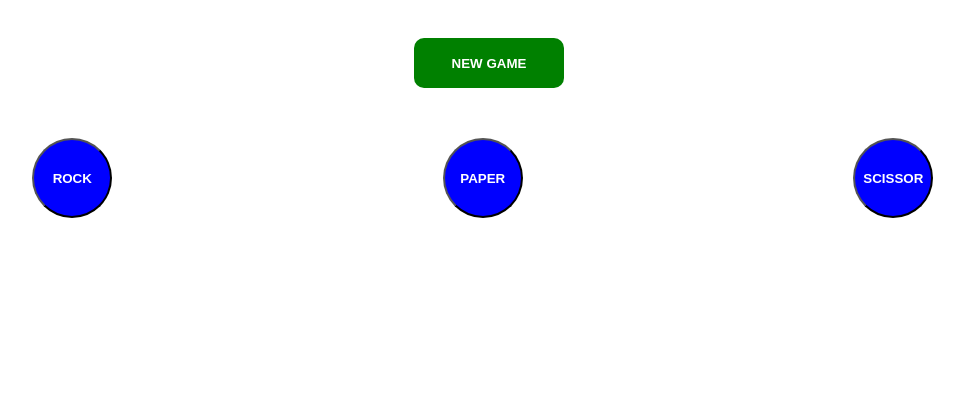
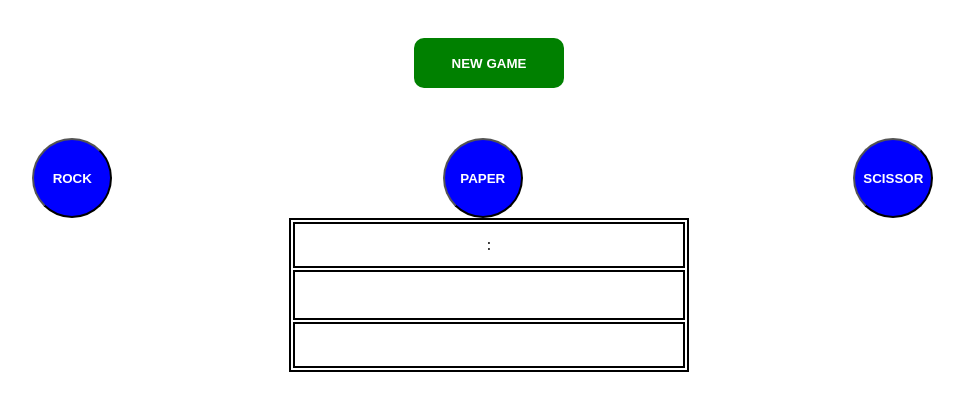
Before and after one commit to MatrajM/gra-KPN, a website: page index.html in a window 1280 px wide. Shown: the whole page, without its empty margins (151-1115 px from the left). Drawn offline with Linux system fonts and the light colour scheme.

Commit message:
modal pt3

```diff
--- a/index.html
+++ b/index.html
@@ -29,16 +29,27 @@
   <div id="score" class="modal">
     <a href="#" class="close">x</a>
     <div class="content">
-      <div id="playerPick"></div> :
-      <div id="comPick"></div>
     </div>
   </div>
 </div>
-
-<div id="output" class="result"></div>
-
-<div id="roundsTotal"></div>
-
+<table>
+  <tr>
+    <td>
+        <div id="playerPick"></div> :
+        <div id="comPick"></div>
+    </td>
+  </tr>
+<tr>
+  <td>
+      <div id="output" class="result"></div>
+  </td>
+</tr>
+<tr>
+  <td>
+      <div id="roundsTotal"></div>
+  </td>
+</tr>
+</table>
 <script  src="js/index.js"></script>
 </body>
 
--- a/js/index.js
+++ b/js/index.js
@@ -59,6 +59,7 @@ function playerMove (moveName){
   if (moveName == 'rock' && comChoice == 1) {
     params.output.innerHTML ='YOU LOSE your choice was rock Computer chose Paper!';
     params.computerScore++;
+    params.progress.push('You chose Rock and Computer chose Paper');
     updateScore();
   }
   if (moveName == 'rock' && comChoice == 2) {
@@ -107,8 +108,10 @@ function updateScore(){
     params.endGame = true;
     document.querySelector('#modal-overlay').classList.add('show');
   }
+
   params.playerScoreInner.innerHTML = params.playerScore;
   params.computerScoreInner.innerHTML = params.computerScore;
+
 }
 var hideModal = function(event){
   event.preventDefault();
--- a/sass/style.scss
+++ b/sass/style.scss
@@ -83,3 +83,9 @@ button{
 		padding: 5px 30px;
 	}
 }
+table,td,tr {
+	border:2px solid black;
+	height: 40px;
+	width: 400px;
+	margin:0 auto;
+}
```
Also changed, not shown: css/style.css, 1 other file.
